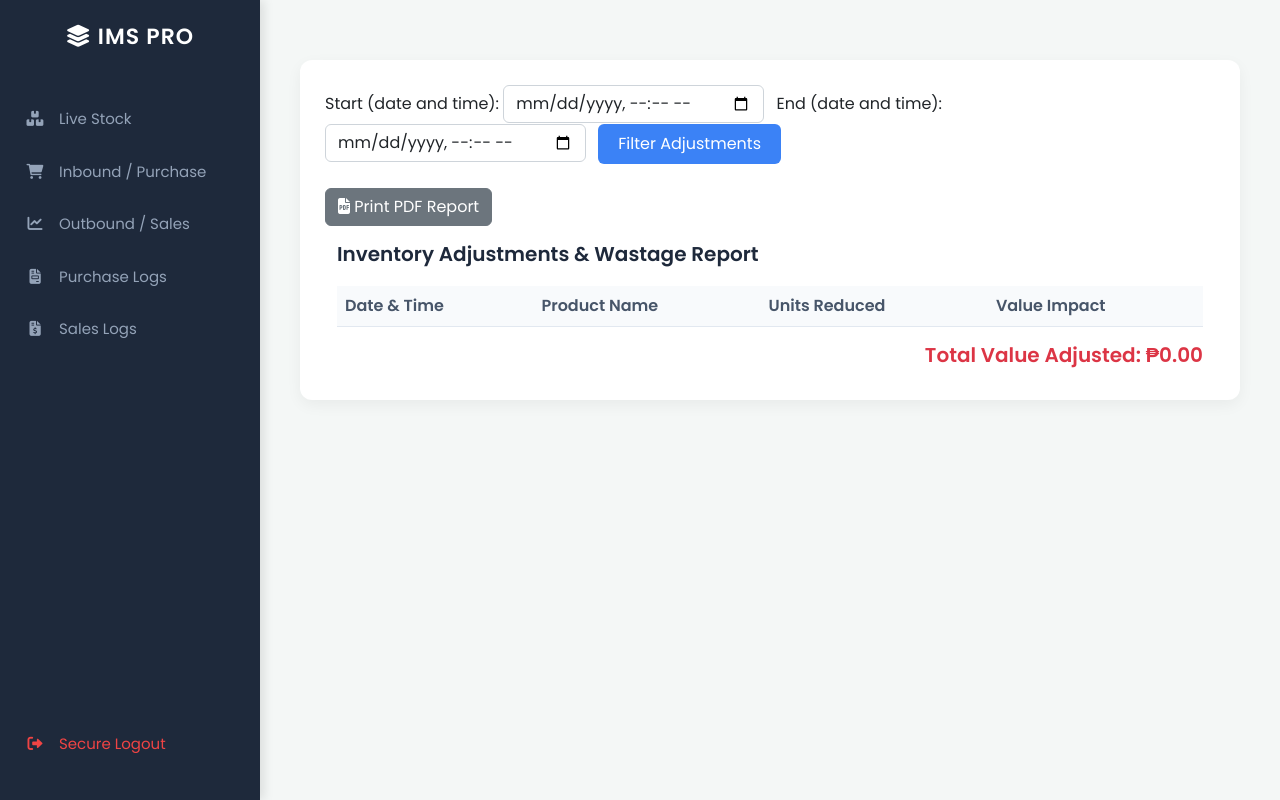
After one commit to chazzizm/ojt-inventory-cmvm, a PHP site: page /adjustments_report.php in a window 1280 px wide. The commit adds this page. Run offline with PHP 8.4, Linux system fonts and the light colour scheme; the visitor is signed in with stand-in values (Sample User, id 1); lists and menus that the app fills with data are empty; some libraries are stand-ins or nearby versions.

Commit message:
Feature: Integrate manual stock adjustments ledger and report view

```diff
--- /dev/null
+++ b/adjustments_report.php
@@ -0,0 +1,88 @@
+<?php
+ include 'header.php';
+ include 'connection.php';
+ $t=0;
+ $message = "";
+ $result = null;
+
+ // Sticky date filter variables
+ $raw_start = isset($_POST['starttime']) ? $_POST['starttime'] : '';
+ $raw_end = isset($_POST['endtime']) ? $_POST['endtime'] : '';
+
+if (isset($_POST['submit']))
+{
+    if(empty($raw_start) || empty($raw_end)) {
+        $message = "<div class='alert alert-warning m-3'><strong>Missing Boundaries!</strong> Please enter both a start date and an end date before requesting a transaction filter.</div>";
+    } else {
+        // Secure time windows using our 00 to 59 seconds filter patch
+        $starttime = date('Y-m-d H:i:00', strtotime($raw_start));
+        $endtime = date('Y-m-d H:i:59', strtotime($raw_end));
+
+        $sql = "SELECT * FROM adjustments WHERE created_at >= '$starttime' AND created_at <= '$endtime' ORDER BY created_at DESC";
+        $result = $conn -> query ($sql);
+    }
+}
+?>
+<!DOCTYPE html>
+<html lang="en">
+<head>
+    <title>Inventory Adjustments Report</title>
+</head>
+<body>
+<?php if(!empty($message)) echo $message; ?>
+
+<div class="container table-wrapper">
+<form action="<?php echo $_SERVER['PHP_SELF']; ?>" method="post" class="mb-4">
+  <label for="starttime" class="form-label">Start (date and time):</label>
+  <input type="datetime-local" id="starttime" name="starttime" class="form-control d-inline-block w-auto me-2" value="<?php echo $raw_start; ?>">
+
+  <label for="endtime" class="form-label">End (date and time):</label>
+  <input type="datetime-local" id="endtime" name="endtime" class="form-control d-inline-block w-auto me-2" value="<?php echo $raw_end; ?>">
+
+  <input type="submit" name="submit" class="btn btn-primary" value="Filter Adjustments">
+</form>
+<button type="button" class="btn btn-secondary mb-3" onclick="window.print();return false;"><i class="fas fa-file-pdf"></i> Print PDF Report</button>
+<div class="container pendingbody">
+  <h5>Inventory Adjustments & Wastage Report</h5>
+<table class="table table-striped align-middle">
+  <thead>
+    <tr>
+      <th scope="col">Date & Time</th>
+      <th scope="col">Product Name</th>
+      <th scope="col">Units Reduced</th>
+      <th scope="col">Value Impact</th>
+    </tr>
+  </thead>
+  <tbody>
+  <?php
+   if(isset($_POST['submit']) && !empty($raw_start) && !empty($raw_end) && $result)
+   {
+          if (mysqli_num_rows($result) > 0) {
+            while($row = mysqli_fetch_assoc($result)) {
+                    $row_total = $row["units_reduced"] * $row["unitprice"];
+                    $t = $t + $row_total;
+                    $formatted_date = date("M d, Y - h:i A", strtotime($row['created_at']));
+              ?>
+    <tr>
+      <td><span class="badge bg-danger"><?php echo $formatted_date; ?></span></td>
+      <td><?php echo $row["name"] ?></td>
+      <td>-<?php echo $row["units_reduced"] ?></td>
+      <td>₱<?php echo number_format($row_total, 2) ?></td>
+    </tr>
+    <?php
+    }
+        }
+        else {
+            echo "<tr><td colspan='4'>0 manual inventory adjustments found within this date constraint.</td></tr>";
+        }
+    }
+        ?>
+  </tbody>
+</table>
+<div class="h5 mt-3 text-end text-danger">
+    <strong>Total Value Adjusted: ₱<?php echo number_format($t, 2); ?></strong>
+</div>
+</div>
+</div>
+</body>
+</html>
```
Also changed, not shown: index.php (+18 -10 lines).
